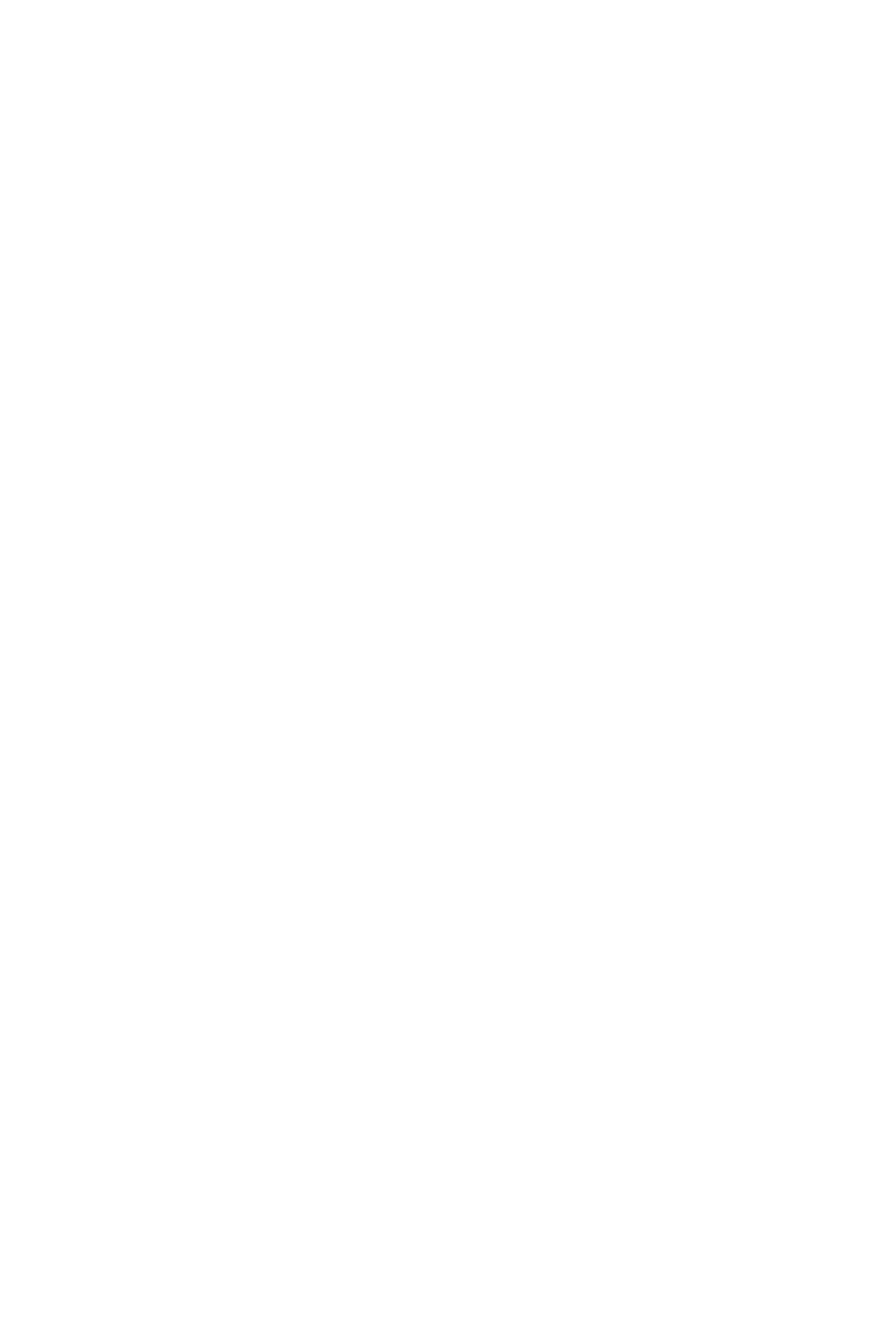
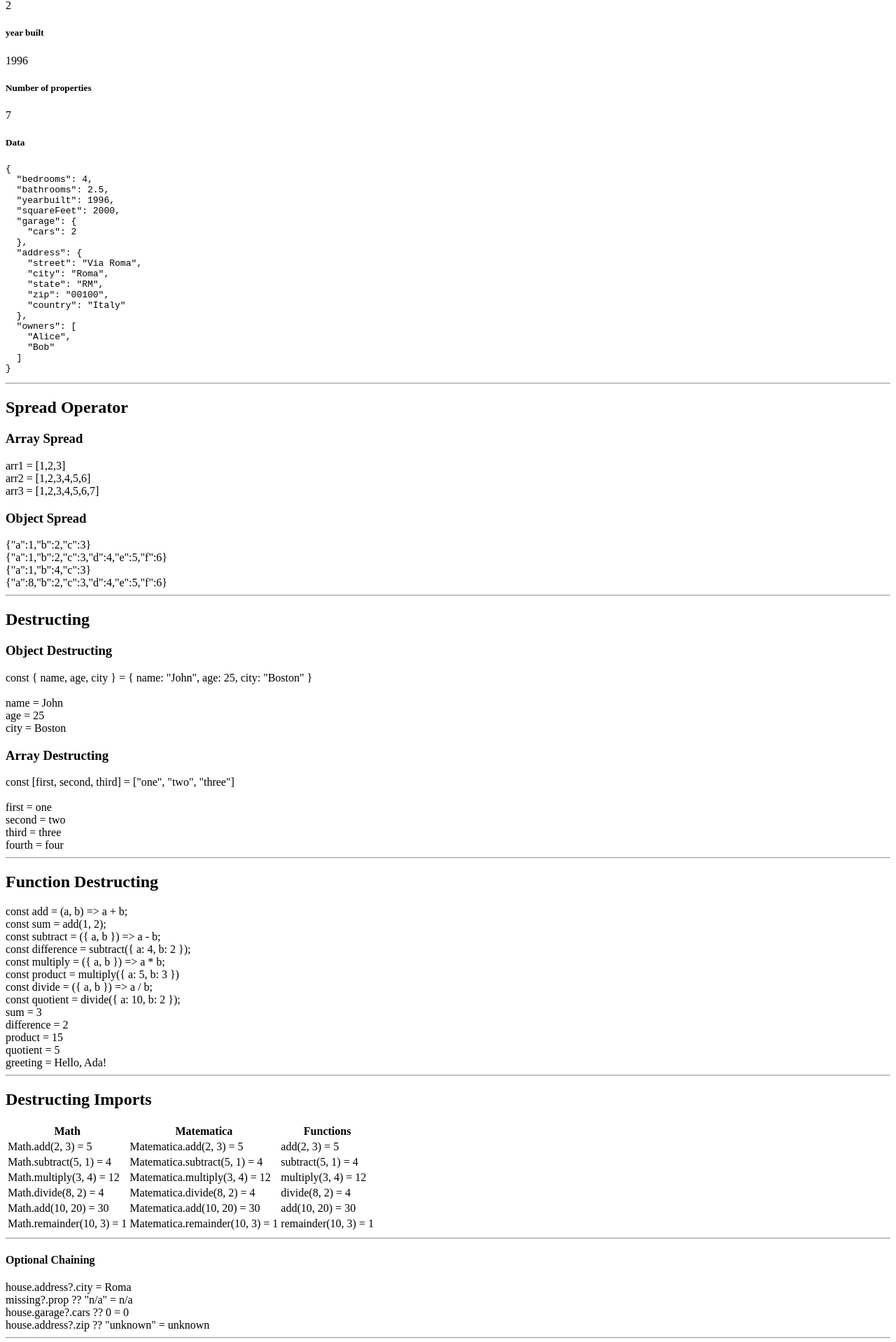
Before and after one commit to Yuwui4/webdev-client, a Next.js app: page /labs/lab3 in a window 1280 px wide. Shown: the part 4437-6355 px from the top of the page at 70% size. Before the commit the page ends 3986 px from the top, so only its background shows below. Built offline with nearby package versions, Linux system fonts and the light colour scheme.

Commit message:
completed 3.4

```diff
--- /dev/null
+++ b/app/labs/lab3/Destructing.tsx
@@ -0,0 +1,28 @@
+export default function Destructing() {
+  const person = { name: "John", age: 25, city: "Boston" };
+  const { name, age, city } = person;
+
+  const numbers = ["one", "two", "three", "four"];
+  const [first, second, third, fourth] = numbers;
+
+  return (
+    <div id="wd-destructing">
+      <h2>Destructing</h2>
+
+      <h3>Object Destructing</h3>
+      const &#123; name, age, city &#125; = &#123; name: "John", age: 25, city: "Boston" &#125; <br /> <br />
+      name = {name}     <br />
+      age = {age}       <br />
+      city = {city}
+
+      <h3>Array Destructing</h3>
+      const [first, second, third] = ["one", "two", "three"] <br /> <br />
+      first = {first}   <br />
+      second = {second} <br />
+      third = {third}   <br />
+      fourth = {fourth} <br />
+
+      <hr />
+    </div>
+  );
+}
--- /dev/null
+++ b/app/labs/lab3/DestructingImports.tsx
@@ -0,0 +1,53 @@
+import Math, { add, subtract, multiply, divide, remainder } from "./Math";
+import * as Matematica from "./Math";
+// basically three ways to import
+
+export default function DestructingImports() {
+  return (
+    <div id="wd-destructuring-imports">
+      <h2>Destructing Imports</h2>
+      <table className="w-full border-collapse text-sm">
+        <thead>
+          <tr>
+            <th>Math</th>
+            <th>Matematica</th>
+            <th>Functions</th>
+          </tr>
+        </thead>
+        <tbody>
+          <tr>
+            <td>Math.add(2, 3) = {Math.add(2, 3)}</td>
+            <td>Matematica.add(2, 3) = {Matematica.add(2, 3)}</td>
+            <td>add(2, 3) = {add(2, 3)}</td>
+          </tr>
+          <tr>
+            <td>Math.subtract(5, 1) = {Math.subtract(5, 1)}</td>
+            <td>Matematica.subtract(5, 1) = {Matematica.subtract(5, 1)}</td>
+            <td>subtract(5, 1) = {subtract(5, 1)}</td>
+          </tr>
+          <tr>
+            <td>Math.multiply(3, 4) = {Math.multiply(3, 4)}</td>
+            <td>Matematica.multiply(3, 4) = {Matematica.multiply(3, 4)}</td>
+            <td>multiply(3, 4) = {multiply(3, 4)}</td>
+          </tr>
+          <tr>
+            <td>Math.divide(8, 2) = {Math.divide(8, 2)}</td>
+            <td>Matematica.divide(8, 2) = {Matematica.divide(8, 2)}</td>
+            <td>divide(8, 2) = {divide(8, 2)}</td>
+          </tr>
+          <tr>
+            <td>Math.add(10, 20) = {Math.add(10, 20)}</td>
+            <td>Matematica.add(10, 20) = {Matematica.add(10, 20)}</td>
+            <td>add(10, 20) = {add(10, 20)}</td>
+          </tr>
+          <tr>
+            <td>Math.remainder(10, 3) = {Math.remainder(10, 3)}</td>
+            <td>Matematica.remainder(10, 3) = {Matematica.remainder(10, 3)}</td>
+            <td>remainder(10, 3) = {remainder(10, 3)}</td>
+          </tr>
+        </tbody>
+      </table>
+      <hr />
+    </div>
+  );
+}
--- /dev/null
+++ b/app/labs/lab3/FunctionDestructing.tsx
@@ -0,0 +1,36 @@
+export default function FunctionDestructing() {
+  const add = (a: number, b: number) => a + b;
+  const sum = add(1, 2);
+  const subtract = ({ a, b }: { a: number; b: number }) => a - b;
+  const difference = subtract({ a: 4, b: 2 });
+
+  const multiply = ({a, b}: {a: number; b: number}) => a * b;
+  const product = multiply({a: 5, b: 3})
+  const greet = (name = "Ada") => `Hello, ${name}!`;
+  const defaultGreet = greet();
+
+  const divide = ({ a, b }: { a: number; b: number }) => a / b;
+  const quotient = divide({ a: 10, b: 2 });
+
+  return (
+    <div id="wd-function-destructing">
+      <h2>Function Destructing</h2>
+
+      const add = (a, b) =&gt; a + b; <br />
+      const sum = add(1, 2);          <br />
+      const subtract = (&#123; a, b &#125;) =&gt; a - b; <br />
+      const difference = subtract(&#123; a: 4, b: 2 &#125;); <br />
+      const multiply = (&#123; a, b &#125;) =&gt; a * b; <br />
+      const product = multiply(&#123; a: 5, b: 3 &#125;) <br />
+      const divide = (&#123; a, b &#125;) =&gt; a / b; <br />
+      const quotient = divide(&#123; a: 10, b: 2 &#125;); <br />
+
+      sum = {sum}                     <br />
+      difference = {difference}       <br />
+      product = {product}             <br />
+      quotient = {quotient}           <br />
+      greeting = {defaultGreet}
+      <hr />
+    </div>
+  );
+}
--- /dev/null
+++ b/app/labs/lab3/House.tsx
@@ -0,0 +1,44 @@
+export default function House() {
+  const house = {
+    bedrooms: 4,
+    bathrooms: 2.5,
+    yearbuilt: 1996,
+    squareFeet: 2000,
+    garage: {
+      cars: 2,
+    },
+    address: {
+      street: "Via Roma",
+      city: "Roma",
+      state: "RM",
+      zip: "00100",
+      country: "Italy",
+    },
+    owners: ["Alice", "Bob"],
+  };
+
+  console.log(house);
+  console.log(house.owners);
+  console.log(house.address.city);
+
+  return (
+    <div id="wd-house">
+      <h4>House</h4>
+      <h5>bedrooms</h5>
+      {house.bedrooms}
+      <h5>bathrooms</h5>
+      {house.bathrooms}
+      <h5>owners</h5>
+      {house.owners.join(", ")}
+      <h5>Garage cars</h5>
+      {house.garage.cars}
+      <h5>year built</h5>
+      {house.yearbuilt}
+      <h5>Number of properties</h5>
+      {Object.keys(house).length}
+      <h5>Data</h5>
+      <pre>{JSON.stringify(house, null, 2)}</pre>
+      <hr />
+    </div>
+  );
+}
--- /dev/null
+++ b/app/labs/lab3/JsonStringify.tsx
@@ -0,0 +1,14 @@
+export default function JsonStringify() {
+  const squares = [1, 4, 16, 25, 36];
+  const coursePersonal = { course: "RS101", credits: 4 };
+
+  return (
+    <div id="wd-json-stringify">
+      <h3>JSON Stringify</h3>
+      squares = {JSON.stringify(squares)} <br />
+      sampleCourse = {JSON.stringify({ course: "RS102", modules: 3 })} <br />
+      coursePersonal = {JSON.stringify(coursePersonal)}
+      <hr />
+    </div>
+  );
+}
--- /dev/null
+++ b/app/labs/lab3/Math.ts
@@ -0,0 +1,25 @@
+export function add(a: number, b: number): number {
+  return a + b;
+}
+export function subtract(a: number, b: number): number {
+  return a - b;
+}
+export function multiply(a: number, b: number): number {
+  return a * b;
+}
+export function divide(a: number, b: number): number {
+  return a / b;
+}
+export function remainder(a: number, b: number): number {
+  return a % b;
+}
+
+const Math = {
+  add,
+  subtract,
+  multiply,
+  divide,
+  remainder,
+};
+
+export default Math;
--- /dev/null
+++ b/app/labs/lab3/OptionalChaining.tsx
@@ -0,0 +1,28 @@
+type House = {
+  bedrooms: number;
+  address?: { street: string; city: string; zip?: string };
+  garage?: { cars: number };
+};
+
+// questionmark after means it can be omitted
+
+export default function OptionalChaining() {
+  const house: House = {
+    bedrooms: 4,
+    address: {
+      street: "Via Roma",
+      city: "Roma",
+    },
+  };
+  const missing = undefined as { prop?: string } | undefined;
+  return (
+    <div id="wd-optional-chaining">
+      <h4>Optional Chaining</h4>
+      house.address?.city = {house.address?.city} <br />
+      missing?.prop ?? "n/a" = {missing?.prop ?? "n/a"} <br />
+      house.garage?.cars ?? 0 = {house.garage?.cars ?? 0} <br />
+      house.address?.zip ?? "unknown" = {house.address?.zip ?? "unknown"}
+      <hr />
+    </div>
+  );
+}
--- /dev/null
+++ b/app/labs/lab3/Spreader.tsx
@@ -0,0 +1,29 @@
+export default function Spreading() {
+  const arr1 = [1, 2, 3];
+  const arr2 = [...arr1, 4, 5, 6];
+  const arr3 = [...arr2, 7];
+
+  const obj1 = { a: 1, b: 2, c: 3 };
+  const obj2 = { ...obj1, d: 4, e: 5, f: 6 };
+  const obj3 = { ...obj1, b: 4 };
+  const obj4 = { ...obj2, a: 8 };
+
+  return (
+    <div id="wd-spreading">
+      <h2>Spread Operator</h2>
+
+      <h3>Array Spread</h3>
+      arr1 = {JSON.stringify(arr1)} <br />
+      arr2 = {JSON.stringify(arr2)} <br />
+      arr3 = {JSON.stringify(arr3)} <br />
+
+      <h3>Object Spread</h3>
+      {JSON.stringify(obj1)} <br />
+      {JSON.stringify(obj2)} <br />
+      {JSON.stringify(obj3)} <br />
+      {JSON.stringify(obj4)} <br />
+
+      <hr />
+    </div>
+  );
+}
--- a/app/labs/lab3/page.tsx
+++ b/app/labs/lab3/page.tsx
@@ -20,8 +20,16 @@ import FindIndex from "./FindIndex";
 import FilterFunction from "./FilterFunction";
 import IncludesSomeEvery from "./IncludesSomeEvery";
 import ReduceFunction from "./ReduceFunction";
+import JsonStringify from "./JsonStringify";
+import House from "./House";
+import Spreader from "./Spreader";
+import Destructing from "./Destructing";
+import FunctionDestructing from "./FunctionDestructing";
+import DestructingImports from "./DestructingImports";
+import OptionalChaining from "./OptionalChaining";
 
 export default function Lab3() {
+  console.log("Hello World!");
   return (
     <div id="wd-lab3">
       <h2>Lab 3</h2>
@@ -47,6 +55,13 @@ export default function Lab3() {
       <FilterFunction />
       <IncludesSomeEvery />
       <ReduceFunction />
+      <JsonStringify />
+      <House />
+      <Spreader />
+      <Destructing />
+      <FunctionDestructing />
+      <DestructingImports />
+      <OptionalChaining />
     </div>
   );
 }
```
